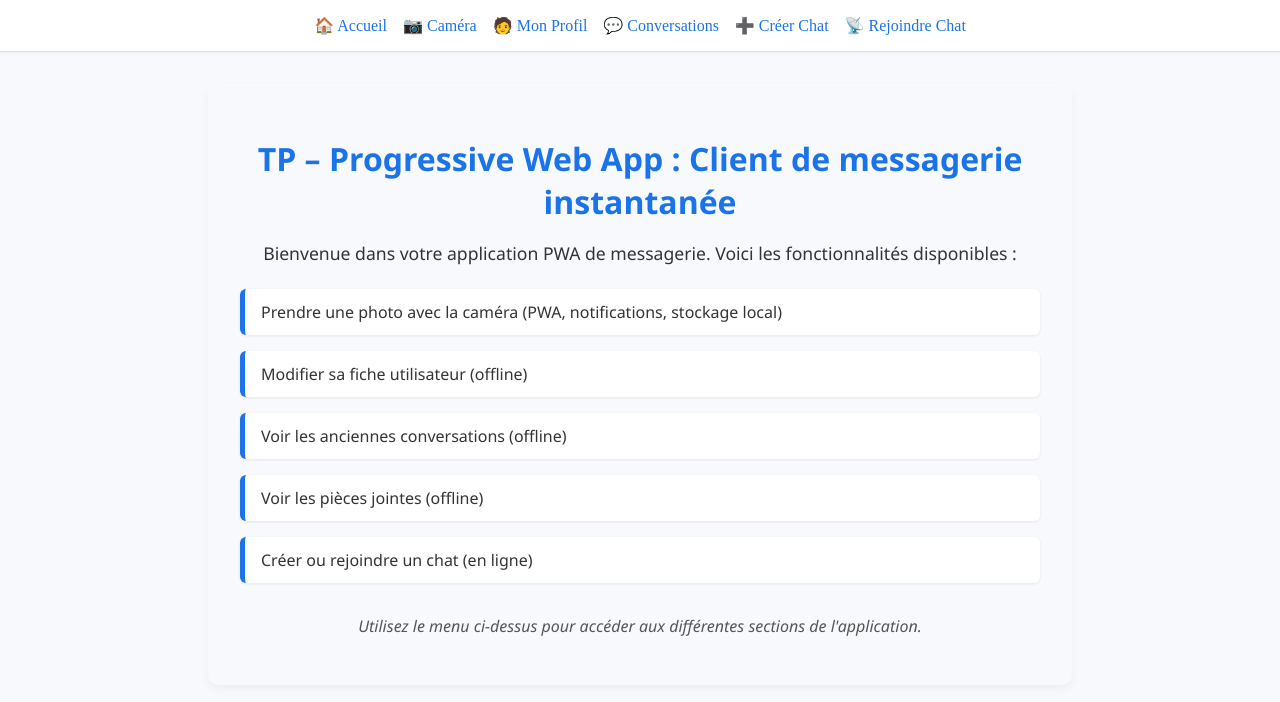
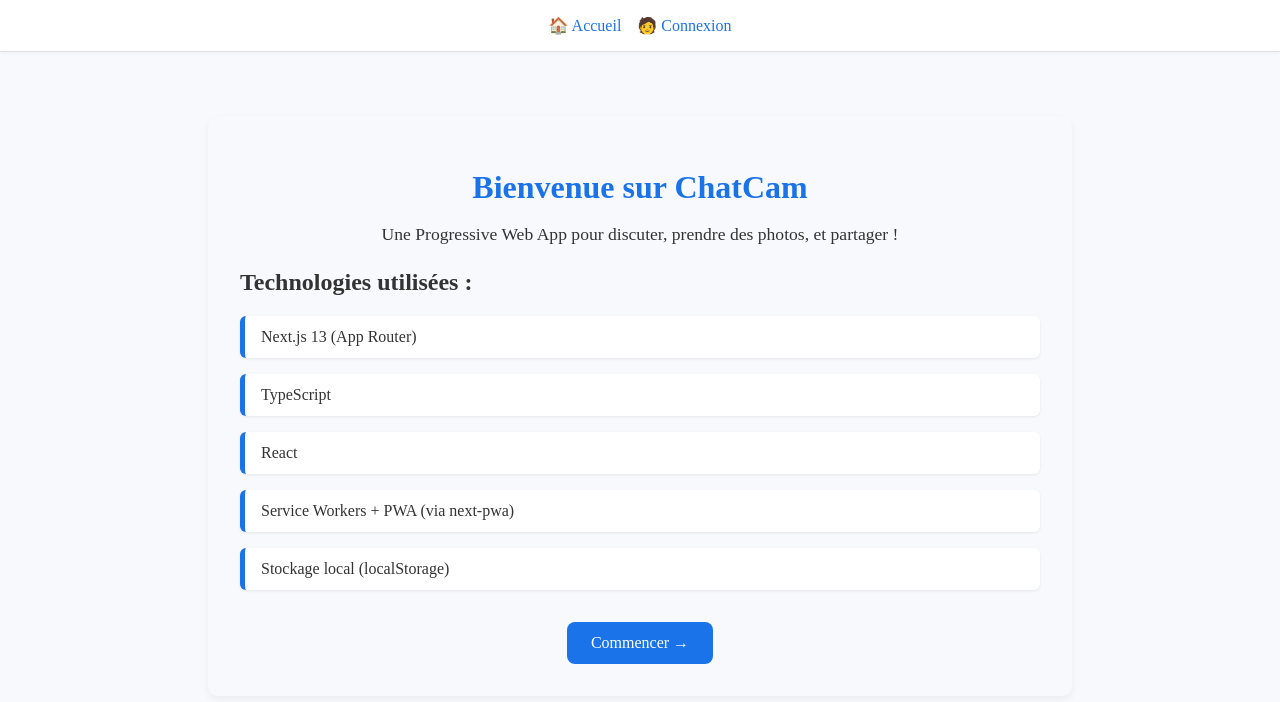
Before and after one commit to tokyandria001/PWA-CHAT, a Next.js app in the folder pwa/: page / in a window 1280 px wide. Shown: the top 702 px of the page. Built offline with nearby package versions, Linux system fonts and the light colour scheme.

Commit message:
Update files

```diff
--- a/pwa/app/globals.css
+++ b/pwa/app/globals.css
@@ -1,42 +1,183 @@
-:root {
-  --background: #ffffff;
-  --foreground: #171717;
+/* globals.css */
+
+/* Styles globaux de base */
+.body {
+  margin: 0;
+  padding: 0;
+  background-color: #f7f9fc;
+  color: #333;
+  font-family: 'Segoe UI', Tahoma, Geneva, Verdana, sans-serif;
 }
 
-@media (prefers-color-scheme: dark) {
-  :root {
-    --background: #0a0a0a;
-    --foreground: #ededed;
-  }
+/* Conteneur principal */
+.container {
+  max-width: 800px;
+  margin: 2rem auto;
+  padding: 2rem;
+  background: #f7f9fc;
+  color: #333;
+  border-radius: 10px;
+  box-shadow: 0 4px 10px rgba(0, 0, 0, 0.05);
 }
 
-html,
-body {
-  max-width: 100vw;
-  overflow-x: hidden;
+/* Titres */
+.title {
+  font-size: 2rem;
+  margin-bottom: 1rem;
+  color: #1a73e8;
+  text-align: center;
 }
 
-body {
-  color: var(--foreground);
-  background: var(--background);
-  font-family: Arial, Helvetica, sans-serif;
-  -webkit-font-smoothing: antialiased;
-  -moz-osx-font-smoothing: grayscale;
+.description {
+  font-size: 1.1rem;
+  margin-bottom: 1.5rem;
+  text-align: center;
 }
 
-* {
-  box-sizing: border-box;
+/* Liste des fonctionnalités */
+.featuresList {
+  list-style: none;
   padding: 0;
-  margin: 0;
+  margin: 0 0 2rem 0;
 }
 
-a {
-  color: inherit;
-  text-decoration: none;
+.featuresList li {
+  background: #ffffff;
+  border-left: 5px solid #1a73e8;
+  margin-bottom: 1rem;
+  padding: 0.75rem 1rem;
+  border-radius: 6px;
+  font-size: 1rem;
+  box-shadow: 0 1px 3px rgba(0, 0, 0, 0.08);
+  transition: transform 0.2s ease;
 }
 
-@media (prefers-color-scheme: dark) {
-  html {
-    color-scheme: dark;
-  }
+.featuresList li:hover {
+  transform: translateX(5px);
+  background-color: #e8f0fe;
 }
+
+/* Boutons */
+.button {
+  background-color: #1a73e8;
+  color: white;
+  border: none;
+  padding: 0.75rem 1.5rem;
+  border-radius: 8px;
+  font-size: 1rem;
+  cursor: pointer;
+  transition: background-color 0.2s ease;
+  display: inline-block;
+  text-align: center;
+  text-decoration: none;
+  /* pour les <a> */
+}
+
+.button:hover {
+  background-color: #1666c1;
+}
+
+/* Centrer les éléments */
+.textCenter {
+  text-align: center;
+}
+
+/* Formulaire */
+
+.formGroup {
+  margin-bottom: 1.5rem;
+}
+
+.label {
+  display: block;
+  font-weight: bold;
+  margin-bottom: 0.5rem;
+}
+
+.input,
+select {
+  width: 100%;
+  padding: 0.6rem 1rem;
+  border: 1px solid #ccc;
+  border-radius: 6px;
+  font-size: 1rem;
+  transition: border-color 0.2s ease;
+}
+
+.input:focus,
+select:focus {
+  border-color: #1a73e8;
+  outline: none;
+}
+
+/* Caméra */
+
+.videoContainer {
+  display: flex;
+  justify-content: center;
+  align-items: center;
+  position: relative;
+  background-color: #000;
+  border-radius: 10px;
+  overflow: hidden;
+  height: auto;
+  margin-bottom: 1rem;
+  max-height: 300px;
+}
+
+.video {
+  width: 100%;
+  max-width: 100%;
+  height: auto;
+  border-radius: 10px;
+}
+
+.videoHidden {
+  display: none;
+}
+
+.canvas {
+  display: none;
+}
+
+/* Boutons */
+
+.buttonGroup {
+  display: flex;
+  justify-content: center;
+  gap: 1rem;
+  margin-bottom: 2rem;
+  flex-wrap: wrap;
+}
+
+.button {
+  background-color: #1a73e8;
+  color: white;
+  border: none;
+  padding: 0.75rem 1.5rem;
+  border-radius: 8px;
+  font-size: 1rem;
+  cursor: pointer;
+  transition: background-color 0.2s ease;
+  text-decoration: none;
+  text-align: center;
+}
+
+.button:hover {
+  background-color: #1666c1;
+}
+
+/* Aperçu photo */
+
+.photoPreview {
+  text-align: center;
+  margin-top: 1rem;
+}
+
+.image {
+  max-width: 100%;
+  height: auto;
+  border-radius: 10px;
+  box-shadow: 0 4px 8px rgba(0, 0, 0, 0.1);
+  border: 2px solid #e0e0e0;
+}
--- a/pwa/app/layout.tsx
+++ b/pwa/app/layout.tsx
@@ -2,6 +2,7 @@ import type { Metadata } from "next";
 import { Geist, Geist_Mono } from "next/font/google";
 import styles from "./page.module.css";
 import Link from 'next/link';
+import './globals.css';
 
 const geistSans = Geist({
   variable: "--font-geist-sans",
@@ -31,11 +32,7 @@ export default function RootLayout({
         <header className={styles.header}>
           <nav className={styles.nav}>
             <Link href="/" className={styles.navLink}>🏠 Accueil</Link>
-            <Link href="/camera" className={styles.navLink}>📷 Caméra</Link>
-            <Link href="/profile" className={styles.navLink}>🧑 Mon Profil</Link>
-            <Link href="/conversations" className={styles.navLink}>💬 Conversations</Link>
-            <Link href="/chat/create" className={styles.navLink}>➕ Créer Chat</Link>
-            <Link href="/chat/join" className={styles.navLink}>📡 Rejoindre Chat</Link>
+            <Link href="/profile" className={styles.navLink}>🧑 Connexion</Link>
           </nav>
         </header>
         <main className={styles.main}>
--- a/pwa/app/page.module.css
+++ b/pwa/app/page.module.css
@@ -1,6 +1,4 @@
-/* NavBar */
-
-.body {
+body {
   margin: 0;
   padding: 0;
   background-color: #f7f9fc;
@@ -8,6 +6,7 @@
   font-family: var(--font-geist-sans), sans-serif;
 }
 
+/* Header and NavBar */
 .header {
   background-color: #ffffff;
   border-bottom: 1px solid #e0e0e0;
@@ -37,14 +36,14 @@
   text-decoration: underline;
 }
 
+/* Main container */
 .main {
   max-width: 1200px;
   margin: 0 auto;
   padding: 2rem;
 }
 
-
-/* Page d'accueil */
+/* Container used on pages */
 .container {
   max-width: 800px;
   margin: 0 auto;
@@ -56,6 +55,7 @@
   box-shadow: 0 4px 10px rgba(0, 0, 0, 0.05);
 }
 
+/* Titles and texts */
 .title {
   font-size: 2rem;
   margin-bottom: 1rem;
@@ -97,9 +97,7 @@
   color: #555;
 }
 
-
-/* Caméra */
-
+/* Buttons */
 .buttonGroup {
   display: flex;
   justify-content: center;
@@ -117,12 +115,14 @@
   font-size: 1rem;
   cursor: pointer;
   transition: background-color 0.2s ease;
+  text-align: center;
 }
 
 .button:hover {
   background-color: #1666c1;
 }
 
+/* Camera section */
 .videoContainer {
   display: flex;
   justify-content: center;
@@ -169,9 +169,7 @@
   border: 2px solid #e0e0e0;
 }
 
-
-/* Profil */
-
+/* Profile form styles */
 .formGroup {
   margin-bottom: 1.5rem;
 }
@@ -259,6 +257,7 @@
   font-weight: bold;
 }
 
+/* Profile card */
 .profileWrapper {
   display: flex;
   justify-content: center;
--- a/pwa/app/page.tsx
+++ b/pwa/app/page.tsx
@@ -1,27 +1,23 @@
-import styles from "./page.module.css";
-
 export default function Home() {
   return (
-    <div className={styles.container}>
-      <h1 className={styles.title}>
-        TP – Progressive Web App : Client de messagerie instantanée
-      </h1>
-
-      <p className={styles.description}>
-        Bienvenue dans votre application PWA de messagerie. Voici les fonctionnalités disponibles :
+    <main className="container">
+      <h1 className="title">Bienvenue sur ChatCam</h1>
+      <p className="description">
+        Une Progressive Web App pour discuter, prendre des photos, et partager !
       </p>
-
-      <ul className={styles.featuresList}>
-        <li>Prendre une photo avec la caméra (PWA, notifications, stockage local)</li>
-        <li>Modifier sa fiche utilisateur (offline)</li>
-        <li>Voir les anciennes conversations (offline)</li>
-        <li>Voir les pièces jointes (offline)</li>
-        <li>Créer ou rejoindre un chat (en ligne)</li>
+      <h2>Technologies utilisées :</h2>
+      <ul className="featuresList">
+        <li>Next.js 13 (App Router)</li>
+        <li>TypeScript</li>
+        <li>React</li>
+        <li>Service Workers + PWA (via next-pwa)</li>
+        <li>Stockage local (localStorage)</li>
       </ul>
-
-      <p className={styles.footerText}>
-        Utilisez le menu ci-dessus pour accéder aux différentes sections de l'application.
-      </p>
-    </div>
+      <div style={{ textAlign: 'center' }}>
+        <a href="/profile" className="button" style={{ textDecoration: 'none' }}>
+          Commencer →
+        </a>
+      </div>
+    </main>
   );
 }
```
Also changed, not shown: pwa/app/camera/page.tsx (deleted, +0 -103 lines), pwa/app/profile/page.tsx (+128 -123 lines).
